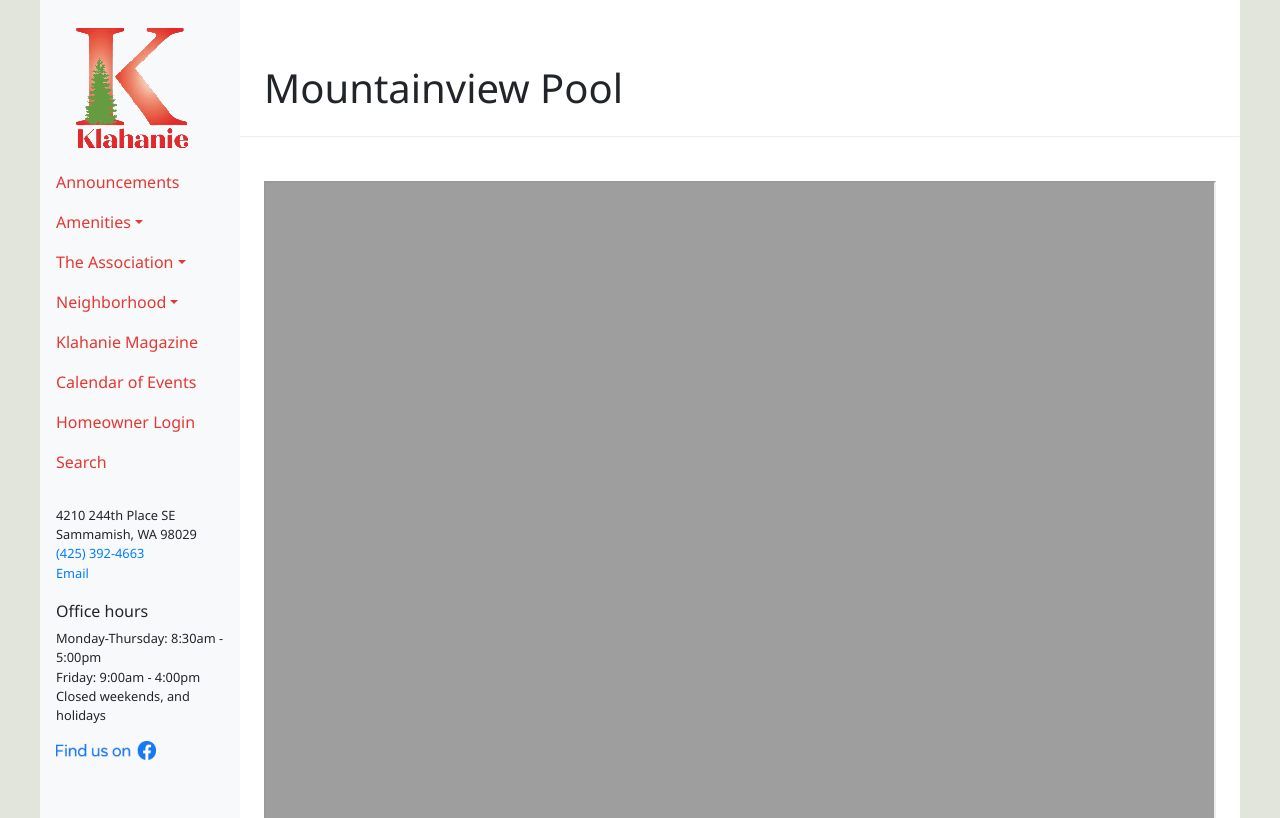
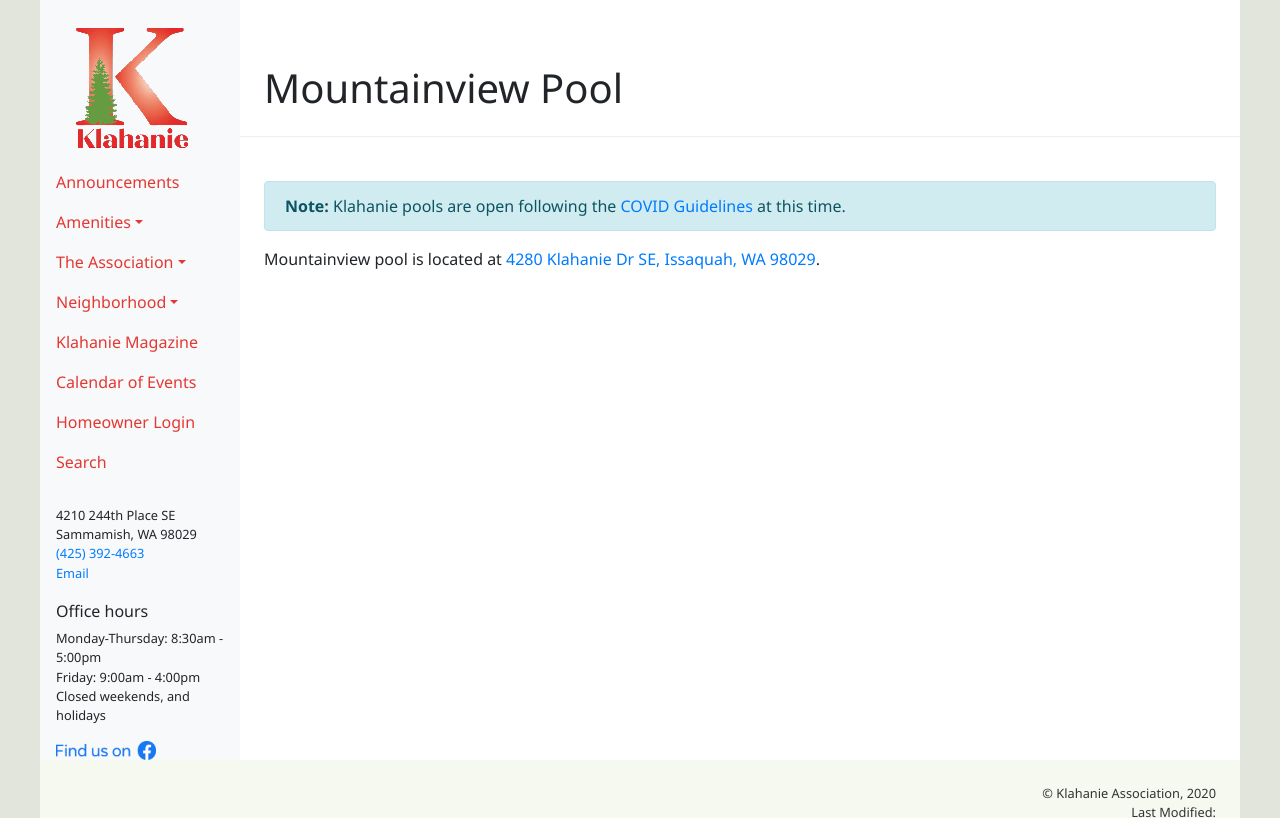
Before and after one commit to SharonManyara/klahanie, a Jekyll site: the page built from _amenities/pools/mountainview-pool.md, in a window 1280 px wide, cut to the strip 0-818 px from the top of the page. Built offline with Jekyll 4.4.1, drawn with Linux system fonts in a browser that asks for light colours; comment, search, counter and statistics services are not loaded.

Commit message:
Remove pool schedules

```diff
--- a/_amenities/pools/mountainview-pool.md
+++ b/_amenities/pools/mountainview-pool.md
@@ -7,4 +7,11 @@ comments: true
 categories: [pool]
 show-title: true
 ---
-<iframe src="{{site.url}}/images/Mountainview Schedule.pdf" class="w-100 h-100"></iframe>
+
+<div class="alert alert-info">
+
+<b>Note:</b> Klahanie pools are open following the <a href="covid-guidelines.html">COVID Guidelines</a> at this time.
+
+</div>
+
+Mountainview pool is located at [4280 Klahanie Dr SE, Issaquah, WA 98029](https://www.google.com/maps/place/Klahanie+Mountainview+Pool/@47.5701397,-122.0076412,16z/data=!4m5!3m4!1s0x549070209f776e83:0xa578ae1982e300f8!8m2!3d47.5682623!4d-122.0019776).
```
Also changed, not shown: _amenities/pools/lakeside-pool.md (+9 -1 lines).
